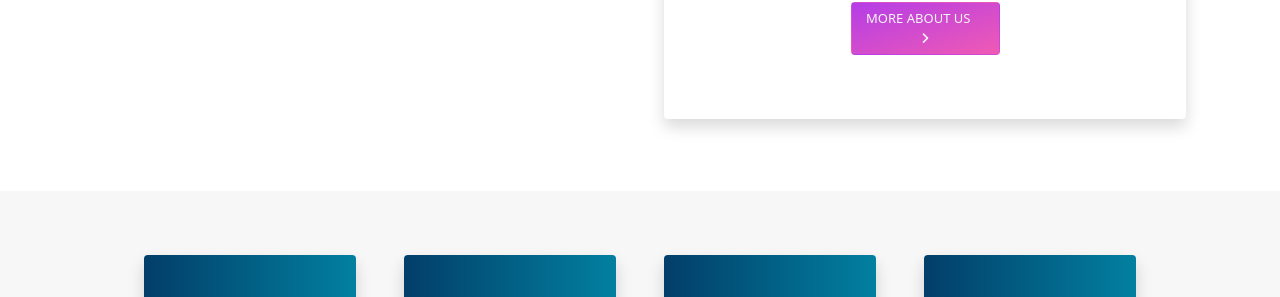
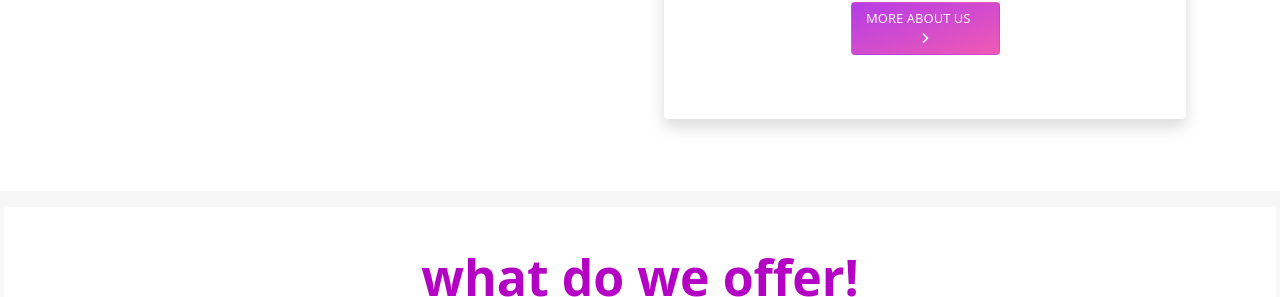
Before and after one commit to widhiwadher/web-craft, a plain HTML site: page index.html in a window 1280 px wide. Shown: the part 937-1234 px from the top of the page. Drawn offline with nearby package versions, Linux system fonts and the light colour scheme.

Commit message:
what we offer heading

```diff
--- a/index.html
+++ b/index.html
@@ -117,7 +117,12 @@
 
     <section id="part-3">
         <div class="row-fluid mb-3 big-height">
+
             <div class="row justify-content-center gap-5 mt-5 mb-3 p-3" style="text-align: center; ">
+                <div class="p-3 bg-body rounded ">
+                    <h1 class="head-2 text-center mt-4">what do we offer!</h1>
+                </div>
+
                 <div class="col-md-4 col-sm-5 col-lg-2 shadow p-5  mt-5  bg-body rounded  footer"
                     style=" background:linear-gradient(to right, #023e69 , #0280a0);">
                     <img src="img/website@.png" class="img-fluid flip" alt="">
```
